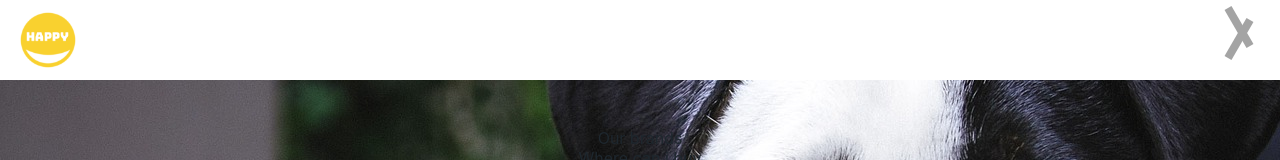
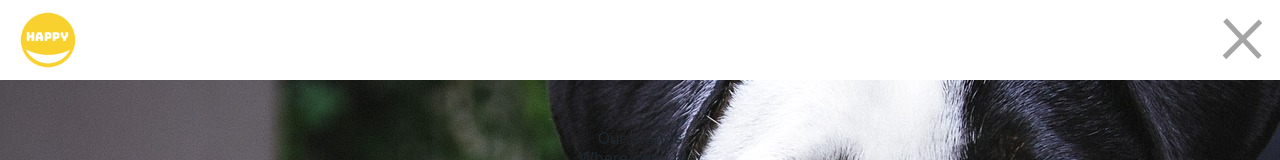
Before and after one commit to andreasaker/generic-startpage, a React (Create React App) app: page / in a window 1280 px wide. Both pictures are taken after a click on the button 1238 px from the left and 41 px from the top of the page. Shown: the top 160 px of the page. Built offline with nearby package versions, Linux system fonts and the light colour scheme.

Commit message:
Changed animation of Menu, added Link component

```diff
--- /dev/null
+++ b/src/components/link.js
@@ -0,0 +1,11 @@
+import styled from "styled-components";
+
+const Link = styled.a`
+  color: #1e272e;
+  cursor: pointer;
+  :hover {
+    color: #fdae33;
+  }
+`;
+
+export default Link;
--- a/src/components/navbar.js
+++ b/src/components/navbar.js
@@ -2,6 +2,7 @@ import React, { useState } from "react";
 import styled from "styled-components";
 import Logo from "./logo";
 import media from "./media";
+import Link from "./link";
 
 const Nav = styled.nav`
   width: 100%;
@@ -14,6 +15,8 @@ const Nav = styled.nav`
 `;
 
 const Menu = styled.div`
+  //display: ${(props) => (props.open ? "block" : "none")};
+  //opacity: ${(props) => (props.open ? 1 : 0)};
   width: 100%;
   height: 100%;
   background-color: #ffffff;
@@ -21,6 +24,21 @@ const Menu = styled.div`
   position: fixed;
   top: 0;
   padding: 8em 0 0 0;
+  transition: ease 0.4s opacity;
+
+  animation-name: fademenu;
+  animation-duration: 2s;
+  animation-fill-mode: forwards;
+
+  animation-direction: ${(props) => (props.open ? "normal" : "reverse")};
+  @keyframes fademenu {
+    0% {
+      opacity: 0;
+    }
+    100% {
+      opacity: 1;
+    }
+  }
   ${media.desktop`background-color: #fff0;`}
 `;
 
@@ -55,6 +73,7 @@ const Li = styled.li`
 const Hamburger = styled.button`
   height: 4.2em;
   width: 4.2em;
+  z-index: 4;
   display: block;
   background-color: #fff0;
   border: 0;
@@ -62,38 +81,62 @@ const Hamburger = styled.button`
   top: 0;
   right: 0;
   margin: 1em;
+  cursor: pointer;
   span {
     display: block;
-    height: 8px;
+    height: 5px;
     width: 100%;
     margin: 0px 0 4px 0;
     background-color: #a4a4a4;
+    position: relative;
+  }
+  span:nth-child(1) {
+    animation-name: rotateTop;
+    animation-duration: 0.4s;
+    animation-fill-mode: forwards;
+    animation-direction: reverse;
+  }
+  span:nth-child(2) {
+    animation-name: rotateMiddle;
+    animation-duration: 0.4s;
+    animation-fill-mode: forwards;
+    animation-direction: reverse;
+  }
+  span:nth-child(3) {
+    animation-name: fade;
+    animation-duration: 0.4s;
+    animation-fill-mode: forwards;
+    animation-direction: reverse;
   }
 `;
 
 const Cross = styled(Hamburger)`
   span:nth-child(1) {
     animation-name: rotateTop;
-    animation-duration: 0.8s;
+    animation-duration: 0.4s;
     animation-fill-mode: forwards;
+    animation-direction: normal;
   }
   span:nth-child(2) {
     animation-name: rotateMiddle;
-    animation-duration: 0.8s;
+    animation-duration: 0.4s;
     animation-fill-mode: forwards;
+    animation-direction: normal;
   }
   span:nth-child(3) {
     animation-name: fade;
-    animation-duration: 0.8s;
+    animation-duration: 0.4s;
     animation-fill-mode: forwards;
+    animation-direction: normal;
   }
 
   @keyframes rotateTop {
     0% {
-      transform: rotate(0deg);
+      transform: translateY(0) rotate(0deg);
     }
     100% {
-      transform: rotate(60deg);
+      transform: translateY(8px) rotate(47deg);
+      width: 115%;
     }
   }
   @keyframes rotateMiddle {
@@ -101,7 +144,8 @@ const Cross = styled(Hamburger)`
       transform: rotate(0deg);
     }
     100% {
-      transform: rotate(-60deg);
+      transform: rotate(-45deg);
+      width: 115%;
     }
   }
   @keyframes fade {
@@ -113,19 +157,6 @@ const Cross = styled(Hamburger)`
     }
   }
 `;
-
-const openDrawer = () => {
-  const drawer = document.getElementById("drawer");
-  drawer.style.display = "block";
-  drawer.style.animation = "0.5s slidein ";
-};
-const closeDrawer = () => {
-  const drawer = document.getElementById("drawer");
-  drawer.style.animation = "0.5s slideout";
-  setTimeout(function () {
-    drawer.style.display = "none";
-  }, 400);
-};
 
 const Navbar = () => {
   const [open, setOpen] = useState(false);
@@ -158,10 +189,12 @@ const Navbar = () => {
   return (
     <Nav>
       <Logo />
-      <Menu>
-        <HamburgerState />
+      <HamburgerState />
+      <Menu open={open}>
         <Ul>
-          <Li>Our brands</Li>
+          <Li>
+            <Link>Our brands</Link>
+          </Li>
           <Li>Where can i buy</Li>
           <Li>Costumer stories</Li>
         </Ul>
```
